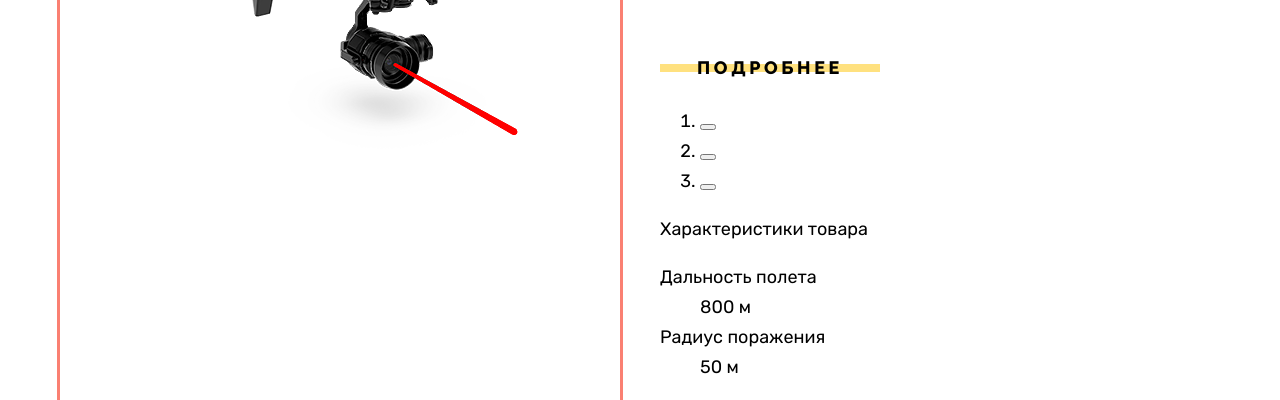
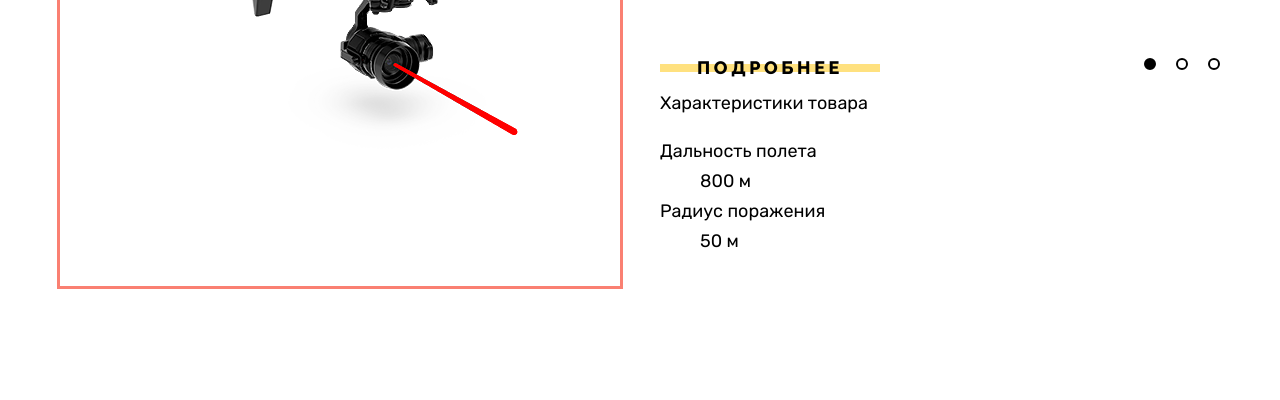
Before and after one commit to htmlacademy-htmlcss/1981559-device-34, a plain HTML site: page index.html in a window 1280 px wide. Shown: the part 497-897 px from the top of the page. After the commit the page ends 800 px from the top, so only its background shows below. Drawn offline with Linux system fonts and the light colour scheme.

Commit message:
Кнопки пагинации сделаны

```diff
--- a/styles/styles.css
+++ b/styles/styles.css
@@ -515,7 +515,8 @@ body {
 
 .button-and-points {
   margin-top: 50px;
-  /* outline: 3px solid greenyellow; */
+  display: flex;
+  justify-content: space-between;
 }
 
 /* Стили кнопок с полоской в середине */
@@ -565,3 +566,30 @@ body {
 .slider-detailed-button {
   min-width: 220px;
 }
+
+/* Маркеры пагинации */
+.slider-pagination-button {
+  width: 12px;
+  height: 12px;
+  border: 2px solid #000000;
+  border-radius: 50%;
+  background-color: transparent;
+  padding: 0;
+  cursor: pointer;
+}
+
+.slider-pagination-button-current {
+  background-color: #000000;
+}
+
+.slider-pagination {
+  margin: 0;
+  padding: 0;
+  display: flex;
+  gap: 20px;
+  flex-wrap: wrap;
+}
+
+.slider-pagination-item {
+  list-style-type: none;
+}
```
